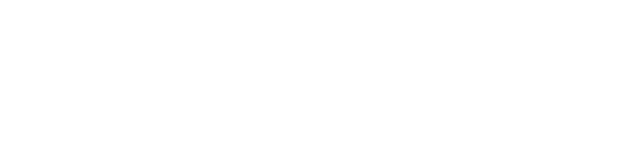
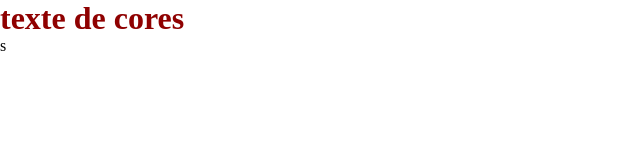
Before and after one commit to Thiagongkdev/jornada-viagens, a plain HTML site: page index.html in a window 1280 px wide. Shown: the whole page, without its empty margins (0-640 px from the left). Drawn offline with Linux system fonts and the light colour scheme.

Commit message:
Adicionando variavies de cores

```diff
--- a/css/style.css
+++ b/css/style.css
@@ -0,0 +1,27 @@
+/*Backgond
+Botoes
+Cores de textos*/
+
+
+:root {
+ --brackground-primary-color:#fff;
+ --brackground-segcondary-color:#f5f5f5;
+ --brackground-tertiary-color:#000;
+
+ --butoon-primary-color:#8f0101;
+ --butoon-secondary-color: #b81515;
+
+ --text-primary--color: #2222;
+ --text-secondary--color:#ffff;
+
+}
+
+/* CSS RESET*/
+body, img, h1, p, fieldset, legend, label, input, select, textarea, button {
+  margin: 0;
+  padding: 0;
+  box-sizing: border-box;
+}
+h1 {
+  color: var(--butoon-primary-color)
+ }
--- a/index.html
+++ b/index.html
@@ -3,9 +3,10 @@
 <head>
     <meta charset="UTF-8">
     <meta name="viewport" content="width=device-width, initial-scale=1.0">
+    <link rel="stylesheet" href="./css/style.css">
     <title>Jornada viagem</title>
 </head>
 <body>
-
+    <h1>texte de cores</h1>
 </body>
-</html>
+</html>s
```
